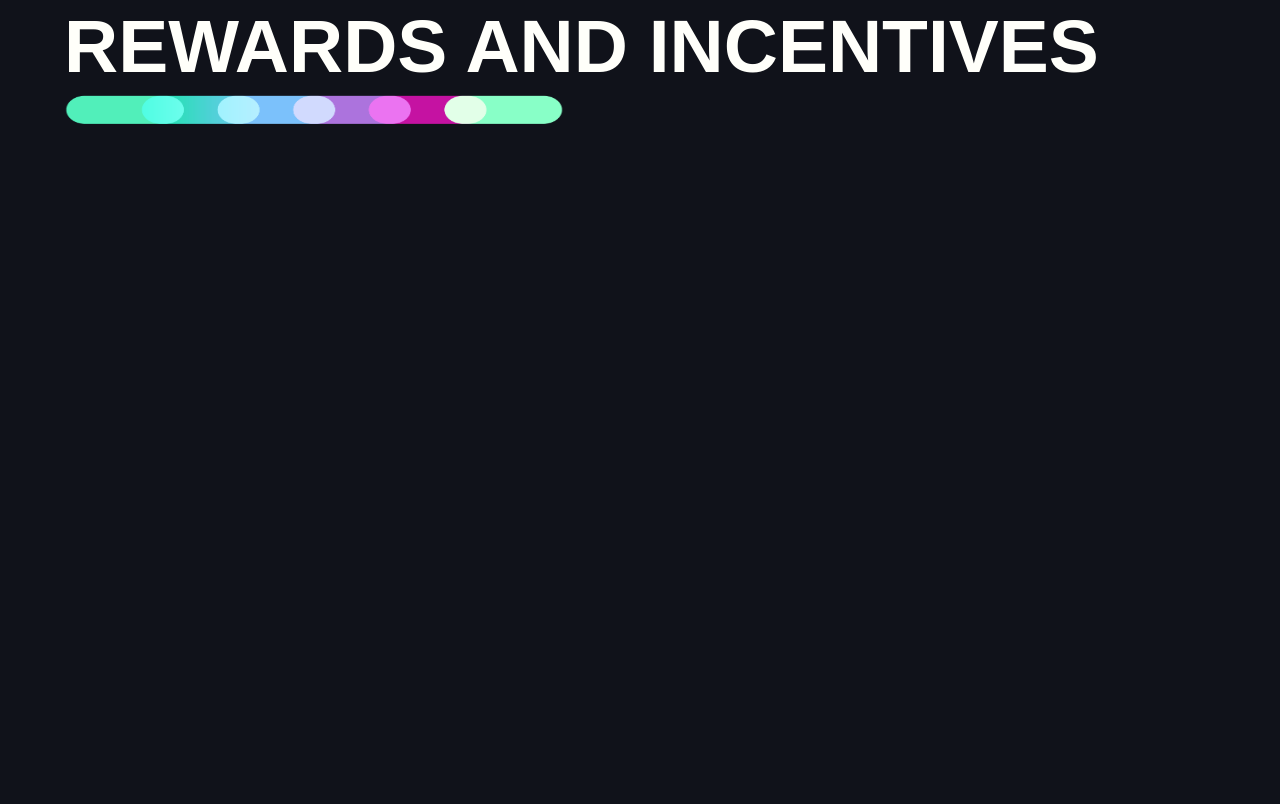
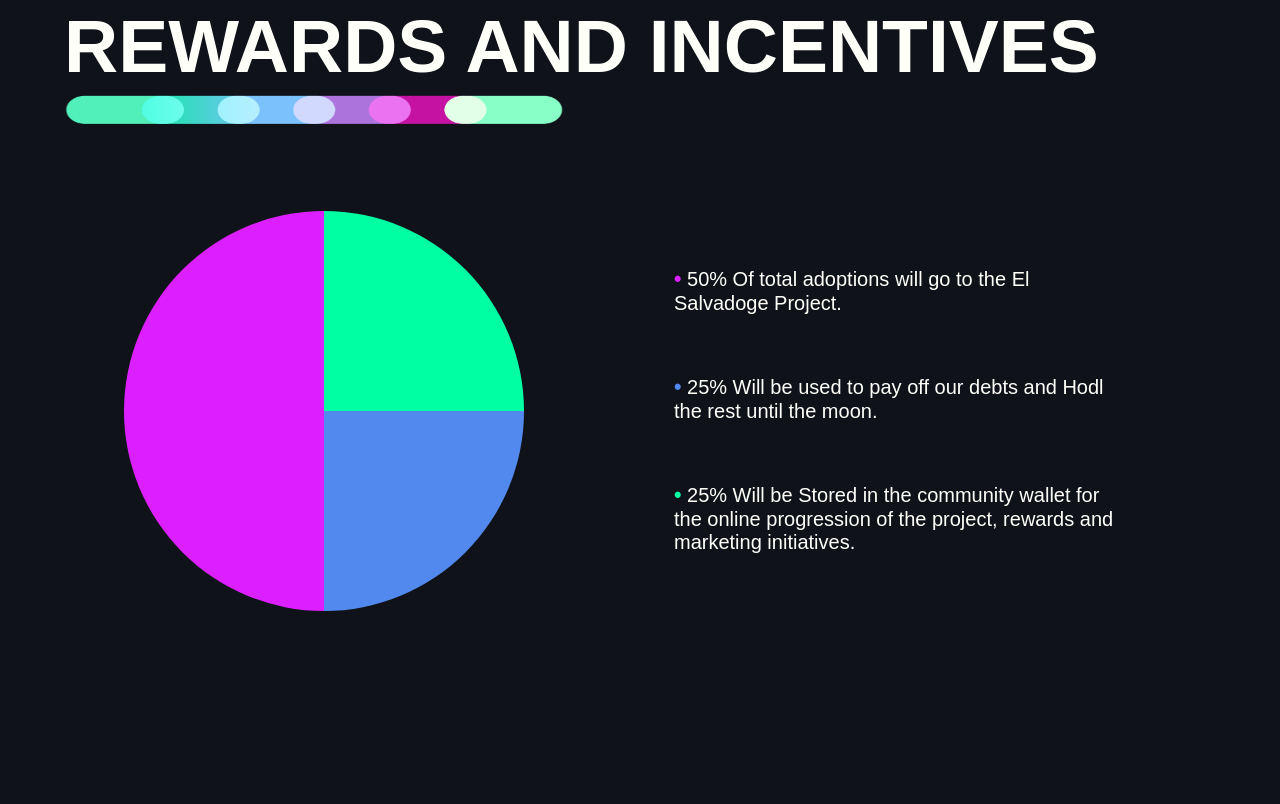
Before and after one commit to alex-cler/theelsalvadogeproject, a plain HTML site: page index.html in a window 1280 px wide. Shown: the part 3856-4660 px from the top of the page. Drawn offline with nearby package versions, Linux system fonts and the light colour scheme; a script that the page names is missing; a web font is replaced by a local one.

Commit message:
Update chart

```diff
--- a/index.html
+++ b/index.html
@@ -114,7 +114,12 @@
         <h2>Rewards and Incentives</h2>
         <img class="line" src="./assets/line.png" alt="Colorful line under each title">
         <div class="container">
-            <div id="pie"></div>
+            <div class="pie"></div>
+            <div class="information">
+                <p><span style="color: var(--purple);">•</span> 50% Of total adoptions will go to the El Salvadoge Project.</p>
+                <p><span style="color: var(--blue);">•</span> 25% Will be used to pay off our debts and Hodl the rest until the moon.</p>
+                <p><span style="color: var(--green);">•</span> 25% Will be Stored in the community wallet for the online progression of the project, rewards and marketing initiatives.</p>
+            </div>
         </div>
         <!-- <p>Royalties -50% of royalties will be given as weekly prizes to NFT holders. The remaining 50% of the royalties, we will
         HODL at the El Salvadoge project.
--- a/style.css
+++ b/style.css
@@ -199,8 +199,7 @@ h2 {
     display: inline;
 }
 
-#nextstep,
-#reward {
+#nextstep {
     height: 100vh;
 }
 
@@ -249,18 +248,24 @@ h3 {
     font-size: 2.5rem;
 }
 
-.square {
-    width: 32px;
-    height: 32px;
-    border: solid var(--light-bg) 2px;
+.container {
+    display: flex;
+    flex-flow: row wrap;
+    justify-content: space-around;
+    align-items: center;
+    height: 70vh;
 }
 
-.container {
-    display: grid;
-    place-items: center;
-    margin: 0 auto;
-    width: 650px;
-    height: 650px;
+.pie {
+    width: 400px;
+    height: 400px;
+    background: conic-gradient( var(--green) 0% 25%, var(--blue) 25% 50%, var(--purple) 50% 100%);
+    border-radius: 50%;
+}
+
+.information p {
+    width: 40vw;
+    padding: 1.5em;
 }
 
 footer {
```
